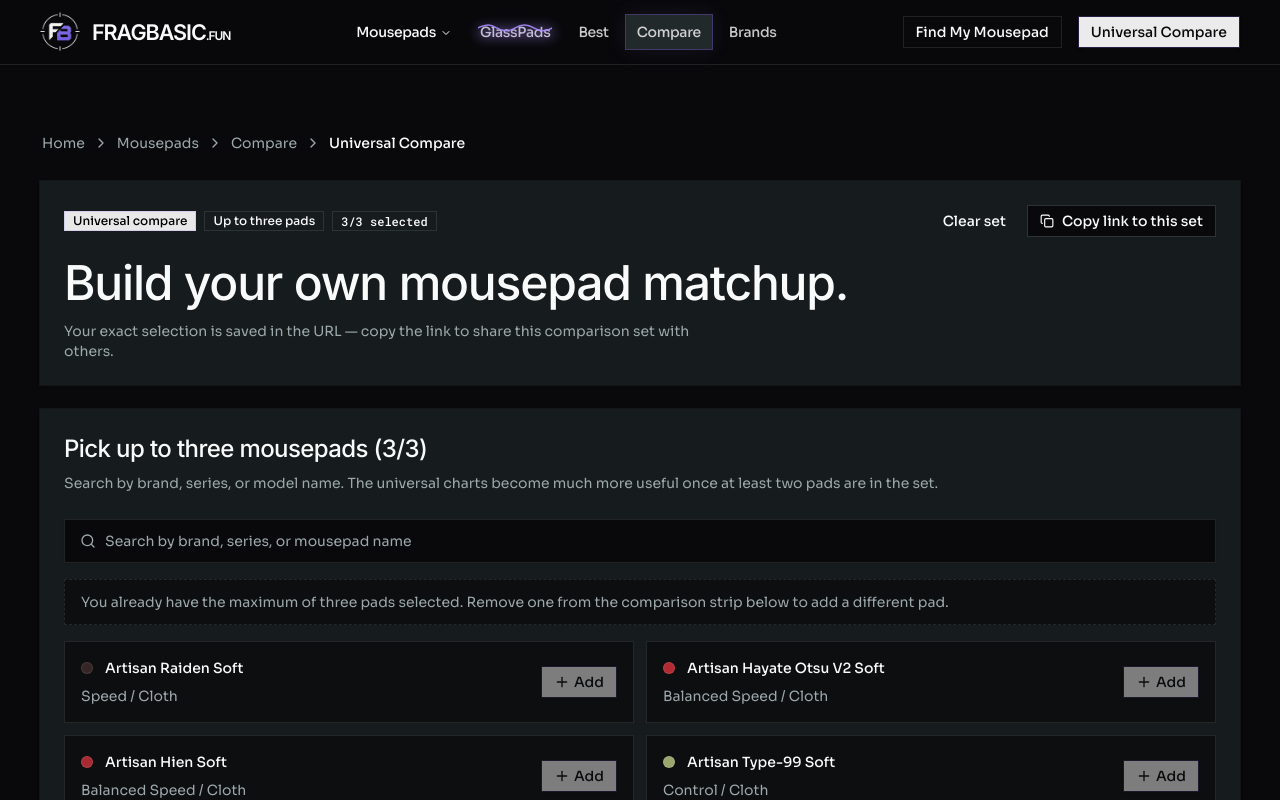
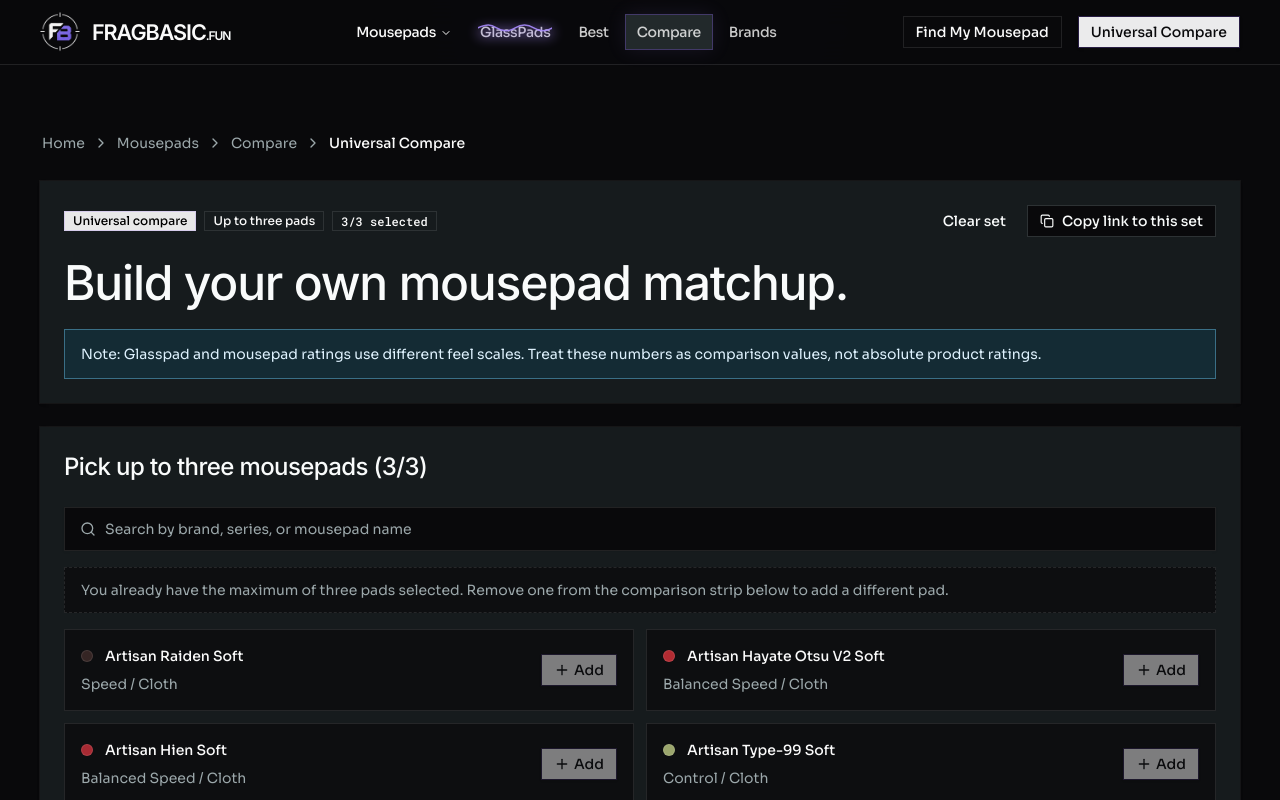
Before and after one commit to Hyperion147/fragbasic, a Next.js app: page /mousepads/compare/universal in a window 1280 px wide. Shown: the top 800 px of the page. Built offline with nearby package versions, Linux system fonts and the light colour scheme.

Commit message:
added a note for ratings on compare pages

```diff
--- a/src/app/best/page.tsx
+++ b/src/app/best/page.tsx
@@ -96,8 +96,8 @@ export default function BestPage() {
 
                             <div className="mt-8 flex flex-wrap gap-3">
                                 <Button asChild>
-                                    <Link href="#guides">
-                                        Browse guides
+                                    <Link href="/mousepads/compare/universal">
+                                        Visit Universal Compare
                                         <ArrowRight className="size-4" />
                                     </Link>
                                 </Button>
--- a/src/app/mousepads/compare/page.tsx
+++ b/src/app/mousepads/compare/page.tsx
@@ -71,18 +71,30 @@ export default function CompareIndexPage() {
                         </h1>
                         <p className="mt-4 max-w-2xl text-base leading-7 text-muted-foreground md:text-lg">
                             Read published head-to-head matchups across speed,
-                            control, stopping power, and overall feel before
-                            you open the universal compare tool.
+                            control, stopping power, and overall feel before you
+                            open the universal compare tool.
+                        </p>
+                        <p className="mt-4 rounded-lg border border-sky-300/40 bg-sky-400/10 px-4 py-3 text-sm leading-6 text-sky-100">
+                            Note: Glasspad and mousepad ratings use different
+                            feel scales. Treat these numbers as comparison
+                            values, not absolute product ratings.
                         </p>
                     </div>
                     <div className="flex flex-col items-end gap-2">
                         <div className="flex items-center gap-2">
                             <Button size="lg" variant="secondary" asChild>
-                                <Link href="/mousepads/compare/universal">Universal Compare</Link>
+                                <Link href="/mousepads/compare/universal">
+                                    Universal Compare
+                                </Link>
                             </Button>
-                            <ClientShareButton href="/mousepads/compare" label="Share hub" />
+                            <ClientShareButton
+                                href="/mousepads/compare"
+                                label="Share hub"
+                            />
                         </div>
-                        <p className="text-sm text-muted-foreground">Compare up to 3 mousepads of your choice</p>
+                        <p className="text-sm text-muted-foreground">
+                            Compare up to 3 mousepads of your choice
+                        </p>
                     </div>
                 </div>
             </section>
--- a/src/components/compare/universal/mousepad-selector.tsx
+++ b/src/components/compare/universal/mousepad-selector.tsx
@@ -72,10 +72,6 @@ export function MousepadSelector({
         <CardTitle className="text-2xl tracking-tight">
           Pick up to three mousepads ({selectedSlugs.length}/{maxSelected})
         </CardTitle>
-        <p className="text-sm leading-6 text-muted-foreground">
-          Search by brand, series, or model name. The universal charts become
-          much more useful once at least two pads are in the set.
-        </p>
       </CardHeader>
 
       <CardContent className="space-y-4">
--- a/src/components/compare/universal/universal-compare.tsx
+++ b/src/components/compare/universal/universal-compare.tsx
@@ -62,9 +62,13 @@ export function UniversalCompare({ allMousepads }: Props) {
     const selectedMousepads = useMemo(
         () =>
             selectedSlugs
-        .map((slug) => allMousepads.find((mousepad) => mousepad.slug === slug))
-        .filter((mousepad): mousepad is Mousepad => mousepad !== undefined),
-    [allMousepads, selectedSlugs]
+                .map((slug) =>
+                    allMousepads.find((mousepad) => mousepad.slug === slug),
+                )
+                .filter(
+                    (mousepad): mousepad is Mousepad => mousepad !== undefined,
+                ),
+        [allMousepads, selectedSlugs],
     );
 
     const canCompare = selectedMousepads.length >= 2;
@@ -74,13 +78,19 @@ export function UniversalCompare({ allMousepads }: Props) {
         params.set("pads", slugs.join(","));
 
         const nextQuery = params.toString();
-    router.replace(nextQuery ? `?${nextQuery}` : "/mousepads/compare/universal", {
+        router.replace(
+            nextQuery ? `?${nextQuery}` : "/mousepads/compare/universal",
+            {
                 scroll: false,
-    });
+            },
+        );
     }
 
     function handleAdd(mousepad: Mousepad) {
-    if (selectedSlugs.includes(mousepad.slug) || selectedSlugs.length >= MAX_SELECTED) {
+        if (
+            selectedSlugs.includes(mousepad.slug) ||
+            selectedSlugs.length >= MAX_SELECTED
+        ) {
             return;
         }
 
@@ -116,7 +126,9 @@ export function UniversalCompare({ allMousepads }: Props) {
                 <CardHeader>
                     <div className="flex flex-wrap items-center justify-between gap-2">
                         <div className="flex flex-wrap gap-2">
-              <Badge className="text-black">Universal compare</Badge>
+                            <Badge className="text-black">
+                                Universal compare
+                            </Badge>
                             <Badge variant="outline">Up to three pads</Badge>
                             <Badge variant="outline" className="font-mono">
                                 {selectionCount}/3 selected
@@ -142,7 +154,9 @@ export function UniversalCompare({ allMousepads }: Props) {
                                     className="gap-2"
                                 >
                                     <Copy className="size-3.5" />
-                {copied ? "Copied!" : "Copy link to this set"}
+                                    {copied
+                                        ? "Copied!"
+                                        : "Copy link to this set"}
                                 </Button>
                             )}
                         </div>
@@ -150,8 +164,10 @@ export function UniversalCompare({ allMousepads }: Props) {
                     <CardTitle className="mt-4 text-4xl tracking-tight md:text-5xl">
                         Build your own mousepad matchup.
                     </CardTitle>
-          <p className="mt-2 text-sm text-muted-foreground max-w-2xl">
-            Your exact selection is saved in the URL — copy the link to share this comparison set with others.
+                    <p className="mt-4 rounded-lg border border-sky-300/40 bg-sky-400/10 px-4 py-3 text-sm leading-6 text-sky-100">
+                        Note: Glasspad and mousepad ratings use different feel
+                        scales. Treat these numbers as comparison values, not
+                        absolute product ratings.
                     </p>
                 </CardHeader>
             </Card>
@@ -199,16 +215,39 @@ export function UniversalCompare({ allMousepads }: Props) {
                         <CardContent className="pb-4">
                             <div className="flex flex-wrap gap-2">
                                 {[
-                  { label: "Classic balanced", slugs: ["artisan-zero-soft", "pulsar-lgg-hyperion-soft", "lgg-saturn-pro-soft"] as const },
-                  { label: "Control focus", slugs: ["lgg-saturn-pro-soft", "artisan-type-99-soft", "zowie-g-sr-iii"] as const },
-                  { label: "Speed & tracking", slugs: ["artisan-raiden-soft", "lgg-neptune-pro-soft", "wallhack-sp-005"] as const },
+                                    {
+                                        label: "Classic balanced",
+                                        slugs: [
+                                            "artisan-zero-soft",
+                                            "pulsar-lgg-hyperion-soft",
+                                            "lgg-saturn-pro-soft",
+                                        ] as const,
+                                    },
+                                    {
+                                        label: "Control focus",
+                                        slugs: [
+                                            "lgg-saturn-pro-soft",
+                                            "artisan-type-99-soft",
+                                            "zowie-g-sr-iii",
+                                        ] as const,
+                                    },
+                                    {
+                                        label: "Speed & tracking",
+                                        slugs: [
+                                            "artisan-raiden-soft",
+                                            "lgg-neptune-pro-soft",
+                                            "wallhack-sp-005",
+                                        ] as const,
+                                    },
                                 ].map((preset) => (
                                     <Button
                                         key={preset.label}
                                         size="sm"
                                         variant="outline"
                                         onClick={() => {
-                      const valid = preset.slugs.filter((s) => getMousepadBySlug(s));
+                                            const valid = preset.slugs.filter(
+                                                (s) => getMousepadBySlug(s),
+                                            );
                                             replaceUrl(valid);
                                         }}
                                     >
@@ -257,7 +296,9 @@ function HintCard({
                 {icon}
             </div>
             <p className="mt-3 font-medium text-foreground">{title}</p>
-      <p className="mt-2 text-sm leading-6 text-muted-foreground">{body}</p>
+            <p className="mt-2 text-sm leading-6 text-muted-foreground">
+                {body}
+            </p>
         </div>
     );
 }
```
Lines whose indentation alone changed are shown as unchanged.
